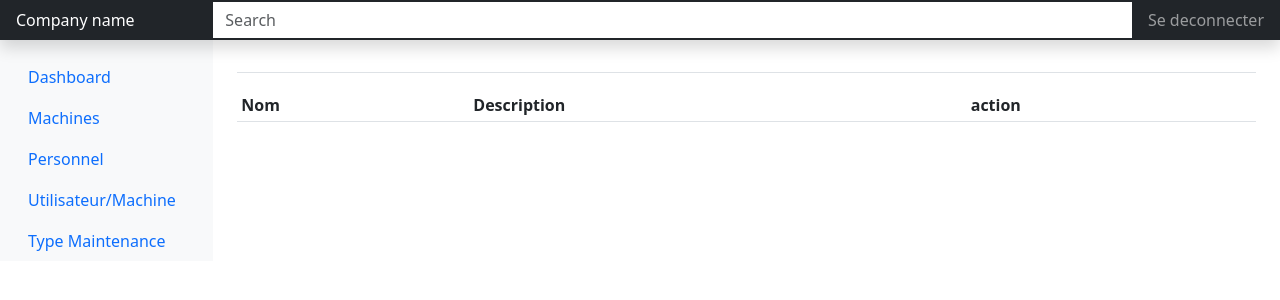
After one commit to Salmane95140/ITManagment, a Django app: page /maintenancetype in a window 1280 px wide. The commit adds this page. Shown: the top 300 px of the page. Run offline with Django 4.2, Linux system fonts and the light colour scheme; data that the repository does not hold is empty; some libraries are stand-ins or nearby versions.

Commit message:
lis type maintenance listView

```diff
--- a/it/templates/index.html
+++ b/it/templates/index.html
@@ -70,6 +70,12 @@
               Utilisateur/Machine
             </a>
           </li>
+          <li class="nav-item">
+            <a class="nav-link" href="{% url 'list_typemaintenance' %}">
+              <span data-feather="users" class="align-text-bottom"></span>
+            Type Maintenance
+            </a>
+          </li>
         </ul>
 
     </div>
--- /dev/null
+++ b/it/templates/type_maintenance_list.html
@@ -0,0 +1,32 @@
+{% extends "index.html" %}
+
+
+{% block content %}
+
+<div class="table-responsive">
+  <table class="table table-striped table-sm">
+    <thead>
+      <tr>
+        <th scope="col">Nom</th>
+        <th scope="col">Description</th>
+        <th>action</th>
+
+      </tr>
+    </thead>
+    <tbody>
+      {% if type_maintenances %}
+          {% for type_maintenance in type_maintenances %}
+            <tr>
+              <td>{{ type_maintenance.nom}}</td>
+              <td>{{ type_maintenance.description}}</td>
+              <td>
+
+              </td>
+            </tr>
+          {% endfor %}
+      {% endif %}
+    </tbody>
+  </table>
+</div>
+
+{% endblock %}
--- a/it/urls.py
+++ b/it/urls.py
@@ -17,4 +17,6 @@ urlpatterns = [
     path('usermachine/see/<pk>', views.detail_usermachine, name="detail_usermachine"),
     path('usermachine/update/<pk>', views.user_machine_update_view, name='update_usermachine'),
     path('usermachine/delete/<pk>', views.user_machine_delete_view, name='delete_usermachine'),
+    path('maintenancetype', views.TypeMaintenanceListView.as_view(), name='list_typemaintenance'),
+
 ]
--- a/it/views.py
+++ b/it/views.py
@@ -1,9 +1,10 @@
 from django.shortcuts import render
 from django.shortcuts import render, get_object_or_404
 from django.http import HttpResponseRedirect
-from .models import Machine, Personne, UtilisateurMachine
+from .models import Machine, Personne, UtilisateurMachine, TypeMaintenance
 from it.forms import AddMachineForm, MachineForm, PersonneForm, UtilisateurMachineForm
 from django.contrib import messages
+from django.views.generic.list import ListView
 
 
 def machine_list_view(request):
@@ -137,3 +138,8 @@ def user_machine_delete_view(request, pk):
     user_machine.delete()
     messages.success(request, "Suppression reussi.")
     return HttpResponseRedirect("/usermachine")
+
+class TypeMaintenanceListView(ListView):
+    model = TypeMaintenance
+    template_name = 'type_maintenance_list.html'
+    context_object_name = 'type_maintenances'
```
Also changed, not shown: it/templates/type_maintenance_form.html (added, +15 -0 lines).
